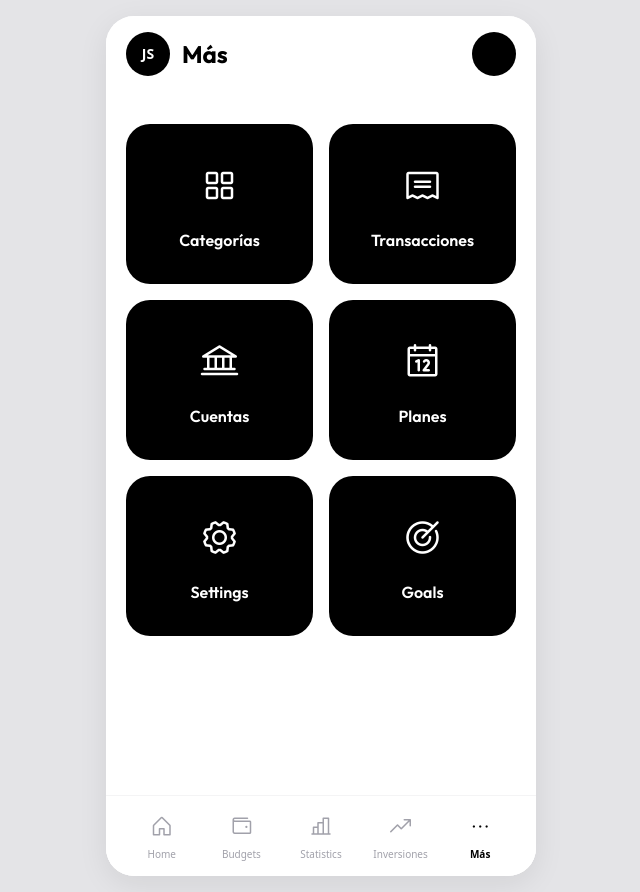
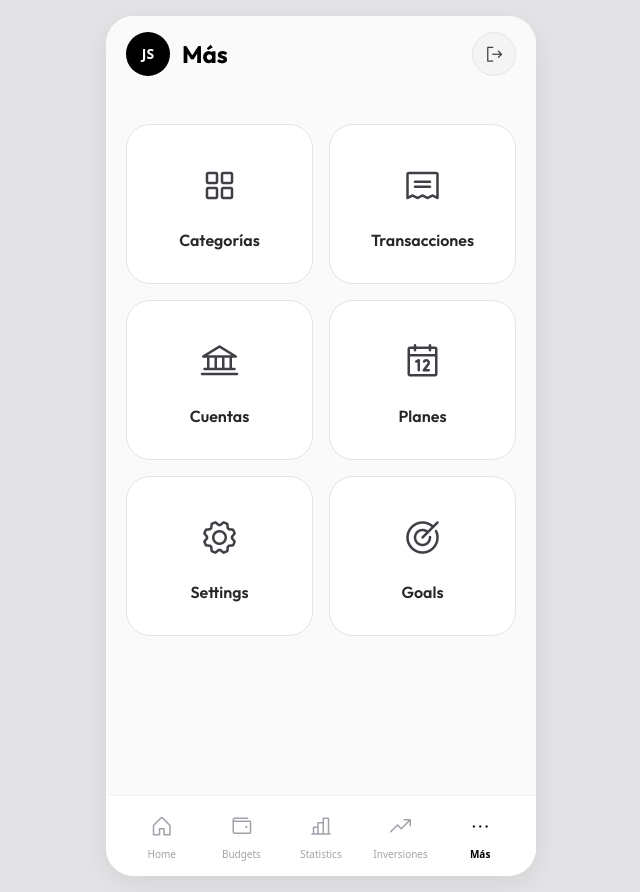
Before and after one commit to TobiasArg/Clocket, a React (Vite) app in the folder frontend/: page / in a window 1280 px wide. Both pictures are taken after a click on the button "list". Shown: the whole page, without its empty margins (319-959 px from the left). Built offline with nearby package versions, Linux system fonts and the light colour scheme.

Commit message:
Some fixes

```diff
--- a/frontend/src/components/Accounts/Accounts.tsx
+++ b/frontend/src/components/Accounts/Accounts.tsx
@@ -182,9 +182,9 @@ export function Accounts({
               <ActionButton
                 icon="plus"
                 label={quickAddSubmitLabel}
-                iconColor="text-white"
-                labelColor="text-white"
-                bg={isFormValid && !isLoading ? "bg-black" : "bg-[#A1A1AA]"}
+                iconColor="text-[#18181B]"
+                labelColor="text-[#18181B]"
+                bg={isFormValid && !isLoading ? "bg-[#E4E4E7]" : "bg-[#F4F4F5]"}
                 padding="px-4 py-3"
                 className={isFormValid && !isLoading ? "" : "opacity-70 pointer-events-none"}
                 onClick={() => {
--- a/frontend/src/components/Budgets/Budgets.tsx
+++ b/frontend/src/components/Budgets/Budgets.tsx
@@ -299,9 +299,9 @@ export function Budgets({
                 <ActionButton
                   icon="plus"
                   label={quickAddSubmitLabel}
-                  iconColor="text-white"
-                  labelColor="text-white"
-                  bg={isFormValid && !isLoading ? "bg-black" : "bg-[#A1A1AA]"}
+                  iconColor="text-[#18181B]"
+                  labelColor="text-[#18181B]"
+                  bg={isFormValid && !isLoading ? "bg-[#E4E4E7]" : "bg-[#F4F4F5]"}
                   padding="px-4 py-3"
                   className={isFormValid && !isLoading ? "" : "opacity-70 pointer-events-none"}
                   onClick={() => {
--- a/frontend/src/components/Categories/Categories.tsx
+++ b/frontend/src/components/Categories/Categories.tsx
@@ -204,9 +204,9 @@ export function Categories({
               <ActionButton
                 icon="plus"
                 label={quickAddSubmitLabel}
-                iconColor="text-white"
-                labelColor="text-white"
-                bg={isCategoryNameValid && !isLoading ? "bg-black" : "bg-[#A1A1AA]"}
+                iconColor="text-[#18181B]"
+                labelColor="text-[#18181B]"
+                bg={isCategoryNameValid && !isLoading ? "bg-[#E4E4E7]" : "bg-[#F4F4F5]"}
                 padding="px-4 py-3"
                 className={isCategoryNameValid && !isLoading ? "" : "opacity-70 pointer-events-none"}
                 onClick={() => {
@@ -324,7 +324,7 @@ export function Categories({
                               onClick={() => {
                                 void handleDeleteCategory(category);
                               }}
-                              className="px-3 py-1.5 rounded-lg bg-black text-xs font-medium text-white"
+                              className="px-3 py-1.5 rounded-lg bg-[#E4E4E7] text-xs font-medium text-[#18181B]"
                             >
                               {deleteConfirmLabel}
                             </button>
--- a/frontend/src/components/Goals/Goals.tsx
+++ b/frontend/src/components/Goals/Goals.tsx
@@ -258,9 +258,9 @@ export function Goals({
               <ActionButton
                 icon="plus"
                 label={quickAddSubmitLabel}
-                iconColor="text-white"
-                labelColor="text-white"
-                bg={isFormValid && !isLoading ? "bg-black" : "bg-[#A1A1AA]"}
+                iconColor="text-[#18181B]"
+                labelColor="text-[#18181B]"
+                bg={isFormValid && !isLoading ? "bg-[#E4E4E7]" : "bg-[#F4F4F5]"}
                 padding="px-4 py-3"
                 className={isFormValid && !isLoading ? "" : "opacity-70 pointer-events-none"}
                 onClick={() => {
--- a/frontend/src/components/Investments/Investments.tsx
+++ b/frontend/src/components/Investments/Investments.tsx
@@ -306,9 +306,9 @@ export function Investments({
             <ActionButton
               icon="plus"
               label={quickAddSubmitLabel}
-              iconColor="text-white"
-              labelColor="text-white"
-              bg={isFormValid && !isLoading ? "bg-black" : "bg-[#A1A1AA]"}
+              iconColor="text-[#18181B]"
+              labelColor="text-[#18181B]"
+              bg={isFormValid && !isLoading ? "bg-[#E4E4E7]" : "bg-[#F4F4F5]"}
               padding="px-4 py-3"
               className={isFormValid && !isLoading ? "" : "opacity-70 pointer-events-none"}
               onClick={() => {
--- a/frontend/src/components/More/More.tsx
+++ b/frontend/src/components/More/More.tsx
@@ -42,15 +42,25 @@ export function More({
   onNavItemClick,
 }: MoreProps) {
   return (
-    <div className="flex flex-col h-full w-full bg-white">
+    <div className="flex flex-col h-full w-full bg-[#FAFAFA]">
       <PageHeader
         title={headerTitle}
         avatarInitials={avatarInitials}
         onActionClick={onCloseClick}
-        actionIcon="x"
+        actionIcon="sign-out"
+        actionAriaLabel="Salir"
+        actionButtonClassName="bg-[#F4F4F5] border border-[#E4E4E7]"
+        actionIconClassName="text-[#3F3F46]"
       />
       <div className="flex-1 overflow-auto px-5 py-8">
-        <OptionGrid rows={gridRows} onOptionClick={onOptionClick} />
+        <OptionGrid
+          rows={gridRows}
+          onOptionClick={onOptionClick}
+          buttonBg="bg-white border border-[#E4E4E7]"
+          iconColor="text-[#3F3F46]"
+          labelClassName="text-base font-semibold text-[#27272A] font-['Outfit']"
+          className="rounded-3xl"
+        />
       </div>
       <BottomNavigation items={navItems} onItemClick={onNavItemClick} />
     </div>
--- a/frontend/src/components/PageHeader/PageHeader.tsx
+++ b/frontend/src/components/PageHeader/PageHeader.tsx
@@ -7,6 +7,9 @@ export interface PageHeaderProps {
   onBackClick?: () => void;
   onActionClick?: () => void;
   actionIcon?: string;
+  actionAriaLabel?: string;
+  actionButtonClassName?: string;
+  actionIconClassName?: string;
 }
 
 export function PageHeader({
@@ -15,6 +18,9 @@ export function PageHeader({
   onBackClick,
   onActionClick,
   actionIcon = "plus",
+  actionAriaLabel,
+  actionButtonClassName = "bg-[#F4F4F5] border border-[#E4E4E7]",
+  actionIconClassName = "text-[#3F3F46]",
 }: PageHeaderProps) {
   return (
     <div className="flex min-w-0 items-center justify-between px-5 py-4">
@@ -39,10 +45,10 @@ export function PageHeader({
         <button
           type="button"
           onClick={onActionClick}
-          className="flex shrink-0 items-center justify-center w-[44px] h-[44px] rounded-full bg-black"
-          aria-label={actionIcon === "plus" ? "Agregar" : actionIcon}
+          className={`flex shrink-0 items-center justify-center w-[44px] h-[44px] rounded-full ${actionButtonClassName}`}
+          aria-label={actionAriaLabel ?? (actionIcon === "plus" ? "Agregar" : actionIcon)}
         >
-          <PhosphorIcon name={actionIcon} className="text-white" />
+          <PhosphorIcon name={actionIcon} className={actionIconClassName} />
         </button>
       )}
     </div>
--- a/frontend/src/components/Plans/Plans.tsx
+++ b/frontend/src/components/Plans/Plans.tsx
@@ -225,9 +225,9 @@ export function Plans({
               <ActionButton
                 icon="plus"
                 label={quickAddSubmitLabel}
-                iconColor="text-white"
-                labelColor="text-white"
-                bg={isFormValid && !isLoading ? "bg-black" : "bg-[#A1A1AA]"}
+                iconColor="text-[#18181B]"
+                labelColor="text-[#18181B]"
+                bg={isFormValid && !isLoading ? "bg-[#E4E4E7]" : "bg-[#F4F4F5]"}
                 padding="px-4 py-3"
                 className={isFormValid && !isLoading ? "" : "opacity-70 pointer-events-none"}
                 onClick={() => {
```
Also changed, not shown: frontend/src/components/Transactions/Transactions.tsx (+6 -6 lines).
